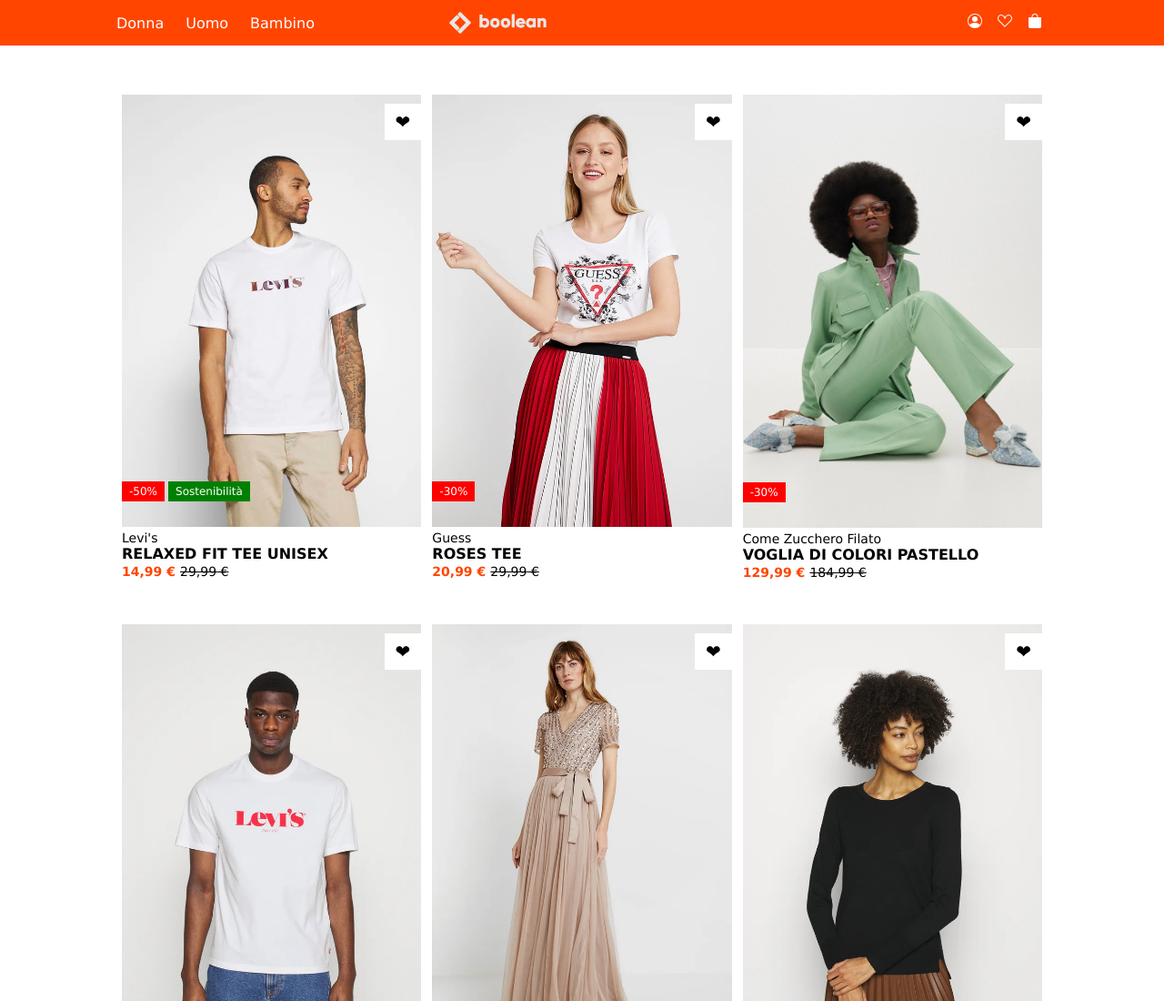
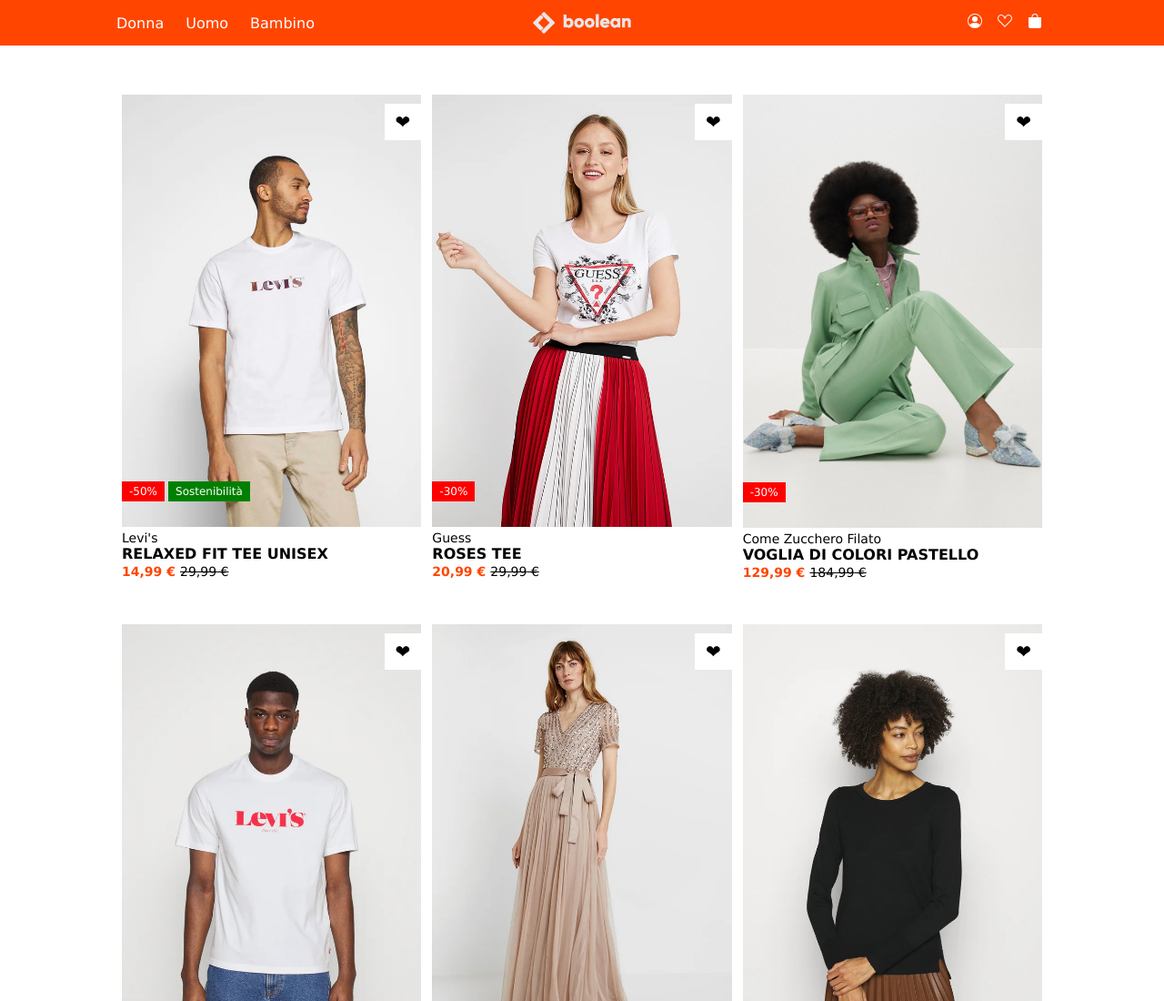
Before and after one commit to GabrieleTuzzo/html-css-boolando, a plain HTML site: page index.html in a window 1280 px wide. Shown: the top 1100 px of the page at 91% size. Drawn offline with Linux system fonts and the light colour scheme.

Commit message:
FIX header--menu children selector

```diff
--- a/css/style.css
+++ b/css/style.css
@@ -53,7 +53,7 @@
     min-height: 50px;
 }
 
-.header--menu > div {
+.header--menu > * {
     flex: 1 0 0;
 }
 
```
